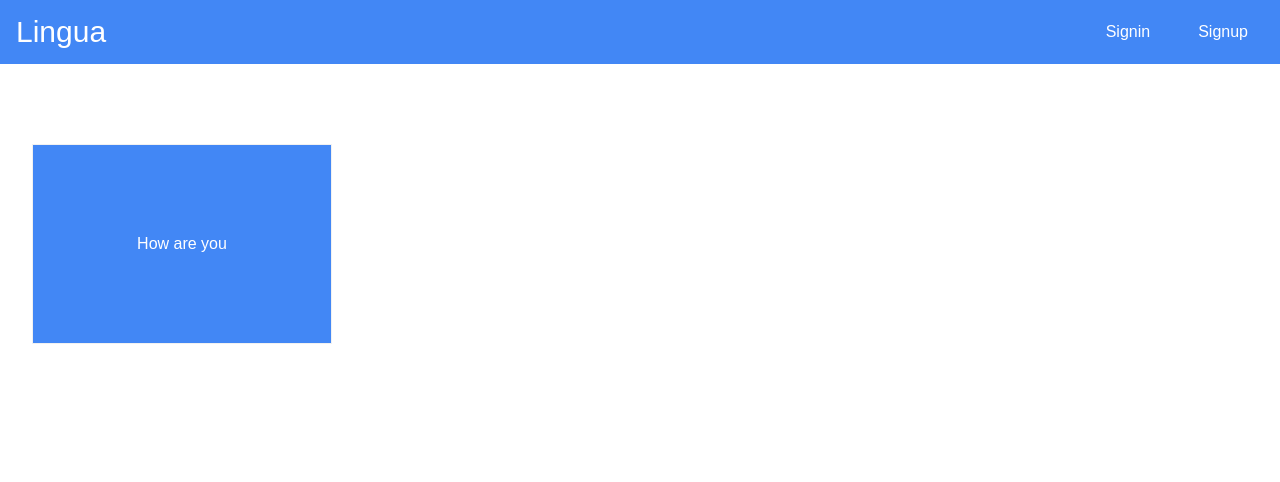
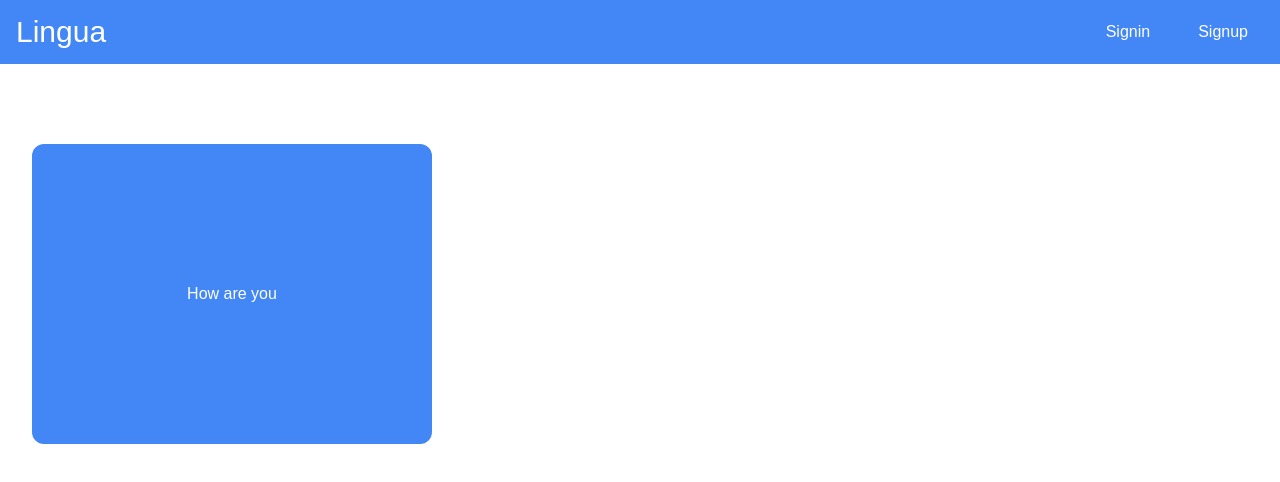
Before and after one commit to wellendorfmatthew/language-app, a Next.js app: page / in a window 1280 px wide. Shown: the top 482 px of the page. Built offline with nearby package versions, Linux system fonts and the light colour scheme.

Commit message:
Adjusted style of flashcard

```diff
--- a/src/app/components/flashcards.tsx
+++ b/src/app/components/flashcards.tsx
@@ -10,12 +10,12 @@ export default function Flashcard() {
     }
 
     return (
-        <div className="flip-card mt-20 ml-8" onClick={handleClick}>
+        <div className="flip-card mt-20 ml-8 cursor-pointer" onClick={handleClick}>
             <div className={`flip-card-inner ${!facingFront ? "flipped" : ""}`}>
-                <div className="flip-card-front bg-primary_blue">
+                <div className="flip-card-front bg-primary_blue rounded-xl">
                     <p>How are you</p>
                 </div>
-                <div className="flip-card-back bg-primary_blue">
+                <div className="flip-card-back bg-primary_blue rounded-xl">
                     <p>Comment ca va</p>
                 </div>
             </div>
--- a/src/app/globals.css
+++ b/src/app/globals.css
@@ -23,9 +23,8 @@ body {
 /* The flip card container - set the width and height to whatever you want. We have added the border property to demonstrate that the flip itself goes out of the box on hover (remove perspective if you don't want the 3D effect */
 .flip-card {
   background-color: transparent;
-  width: 300px;
-  height: 200px;
-  border: 1px solid #f1f1f1;
+  width: 400px;
+  height: 300px;
   perspective: 1000px; /* Remove this if you don't want the 3D effect */
 }
 
@@ -57,7 +56,7 @@ body {
   align-items: center;
   width: 100%;
   height: 100%;
-  padding: 4em;
+  padding: 2em;
   -webkit-backface-visibility: hidden; /* Safari */
   backface-visibility: hidden;
 }
```
